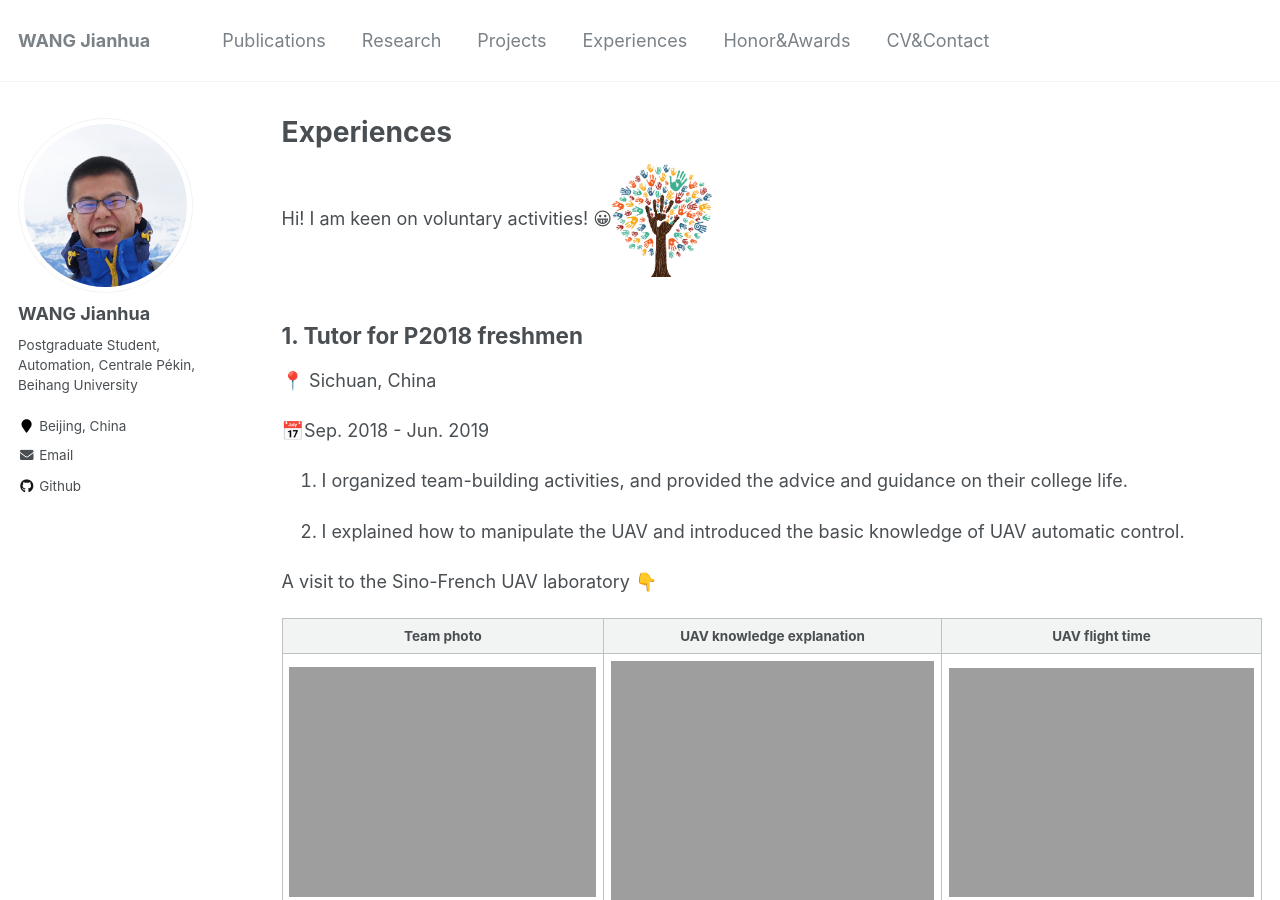
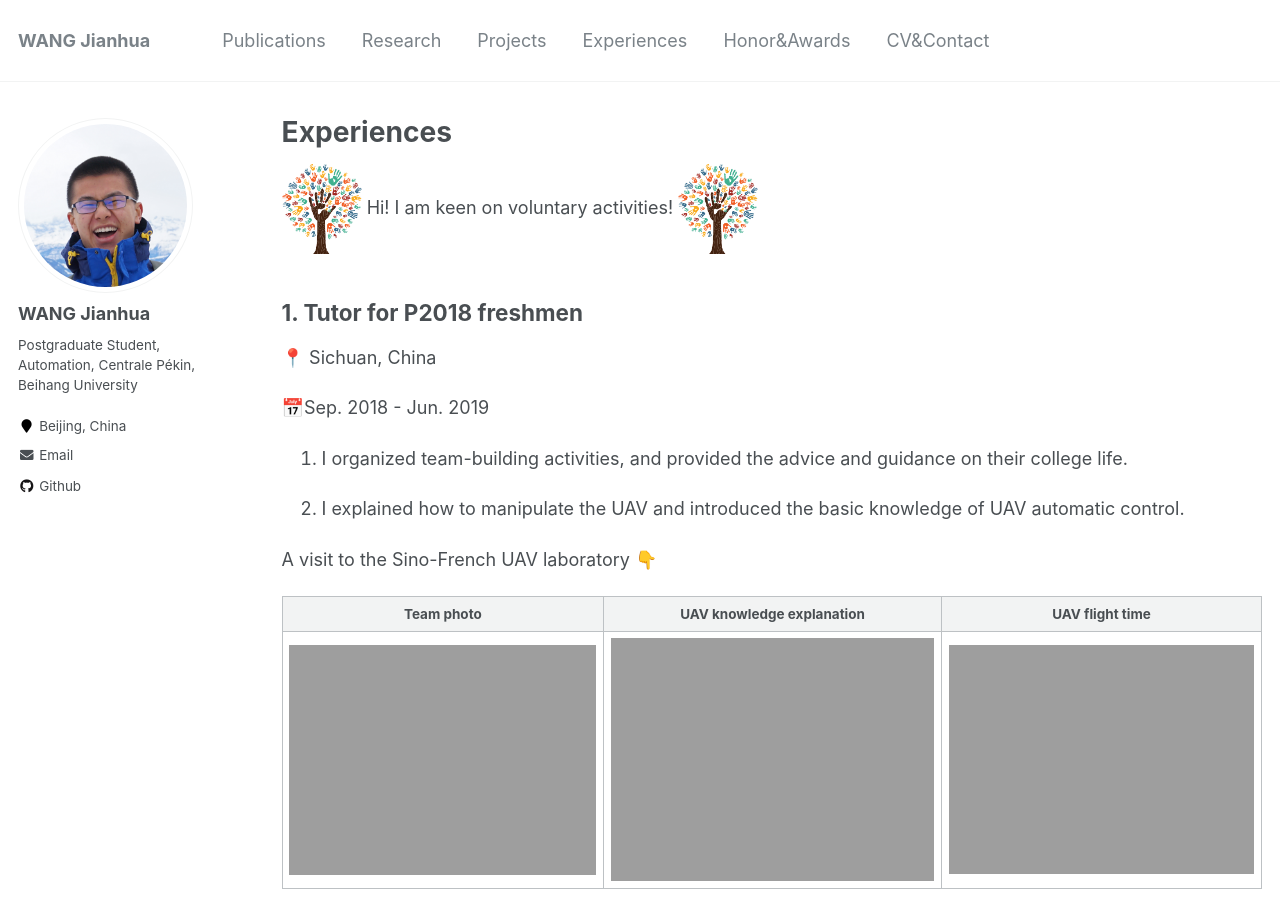
Before and after one commit to jianhua-WANG-ENS/old-homepage, a Jekyll site: the page built from _pages/Experiences.md, in a window 1280 px wide and 900 px high. Built offline with Jekyll 4.4.1, drawn with Linux system fonts in a browser that asks for light colours.

Commit message:
Update Experiences.md

```diff
--- a/_pages/Experiences.md
+++ b/_pages/Experiences.md
@@ -11,7 +11,9 @@ author_profile: true
 
 <!-- 在学习和科研之余，我还参加了很多志愿服务活动。 -->
 
-Hi! I am keen on voluntary activities! 😀<img src="https://jianhua-WANG-BUAA.github.io/images/comptence.png" alt="comptence.png" border="0" width="100"/>
+<p style="center">
+<img src="https://jianhua-WANG-BUAA.github.io/images/comptence.png" alt="comptence.png" border="0" width="80"/> Hi! I am keen on voluntary activities! <img src="https://jianhua-WANG-BUAA.github.io/images/comptence.png" alt="comptence.png" border="0" width="80"/>
+</p>
 
 
 ## 1. Tutor for P2018 freshmen
```
